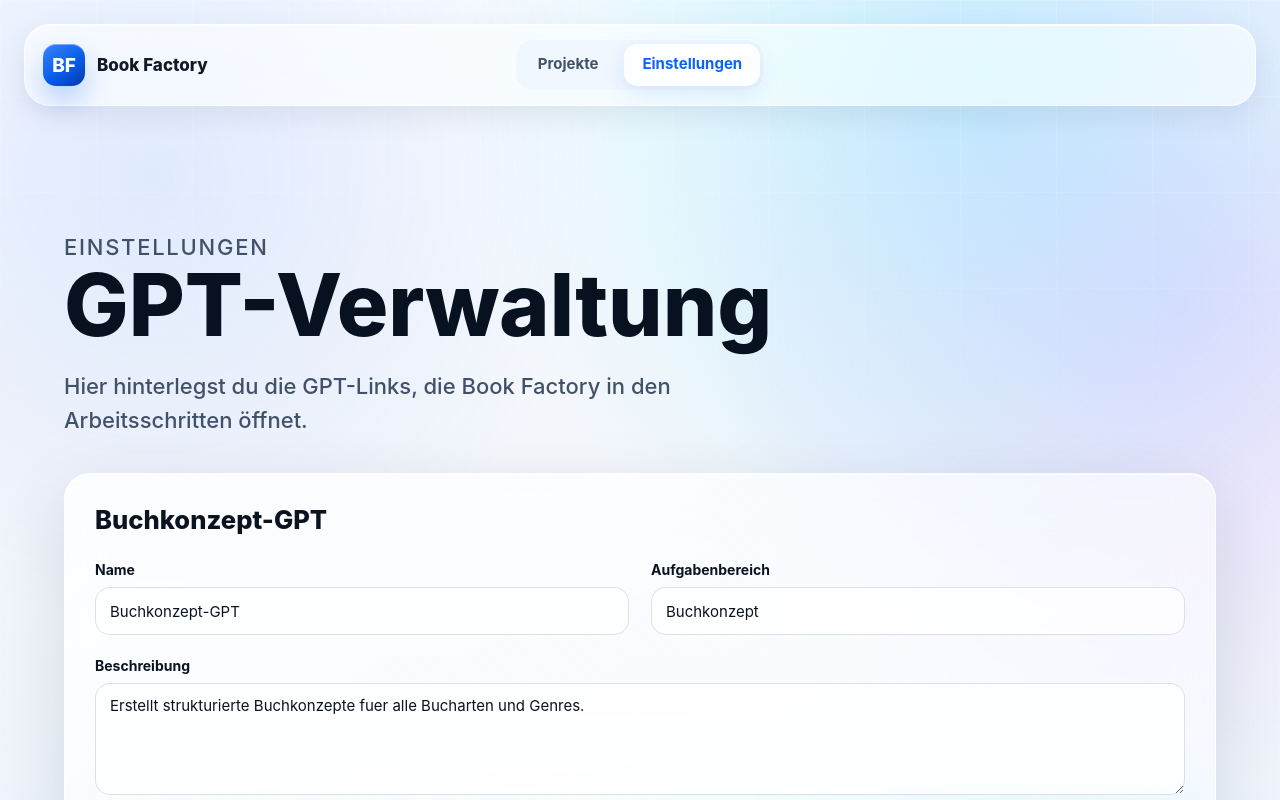
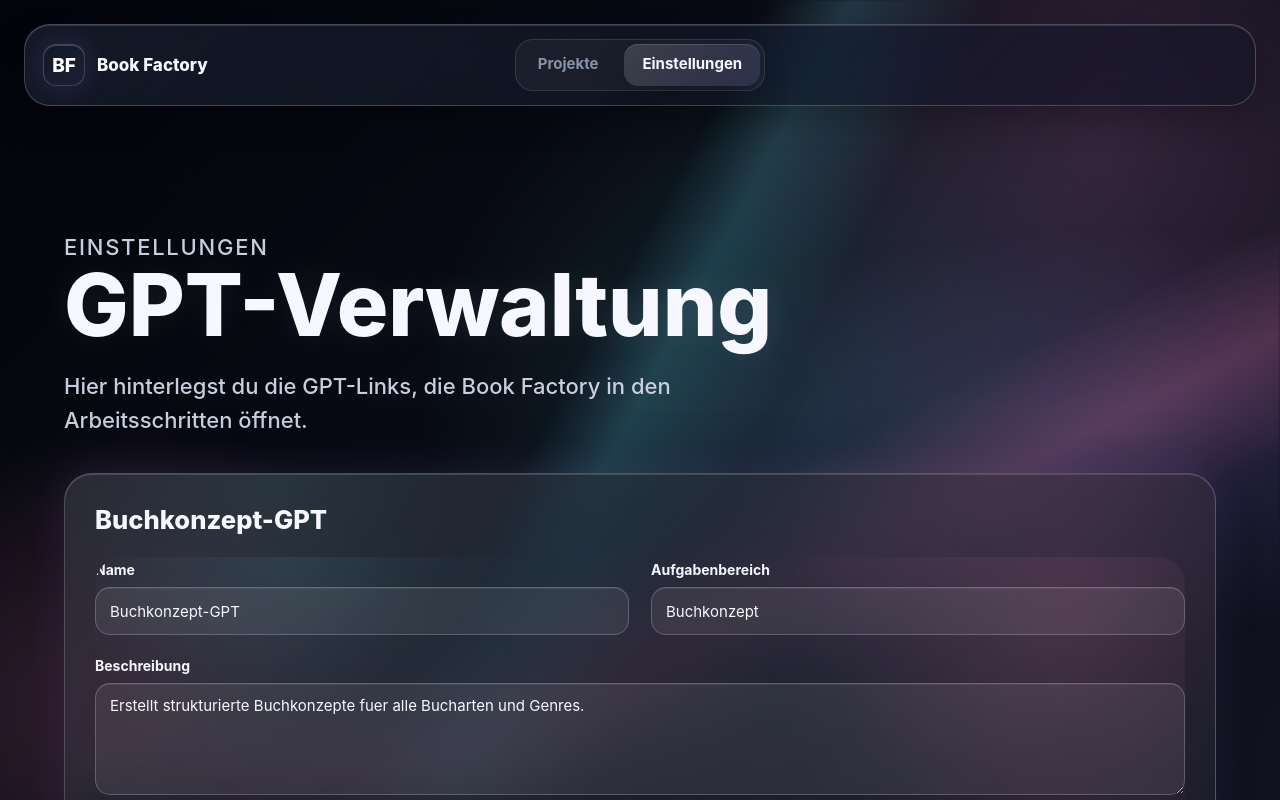
Before and after one commit to klausimaus75-boop/book-factory, a React (Vite) app: page /settings in a window 1280 px wide. Shown: the top 800 px of the page. Built offline with nearby package versions, Linux system fonts and the light colour scheme.

Commit message:
Switch to dark feminine Apple glass design

```diff
--- a/styles-apple.css
+++ b/styles-apple.css
@@ -1,39 +1,32 @@
-/* Apple Glass interface for Book Factory */
+/* Dark Apple Glass interface for Book Factory */
 :root {
-  color-scheme: light;
-  --bg: #f5f8fc;
-  --bg-strong: #ffffff;
-  --text: #0b1220;
-  --text-soft: #42516a;
-  --text-muted: #6c7a92;
-  --line: rgba(130, 148, 178, 0.26);
-  --line-strong: rgba(90, 110, 145, 0.32);
-  --glass: rgba(255, 255, 255, 0.72);
-  --glass-strong: rgba(255, 255, 255, 0.86);
-  --glass-soft: rgba(255, 255, 255, 0.48);
-  --blue: #0a63ff;
-  --blue-strong: #004ee7;
-  --blue-soft: rgba(10, 99, 255, 0.12);
-  --green: #10a75a;
-  --orange: #d97706;
-  --red: #d92d20;
-  --violet: #7c3aed;
-  --shadow-sm: 0 10px 30px rgba(15, 23, 42, 0.08);
-  --shadow-md: 0 22px 70px rgba(15, 23, 42, 0.12);
-  --shadow-lg: 0 30px 100px rgba(26, 57, 112, 0.18);
+  color-scheme: dark;
+  --bg: #05070d;
+  --bg-2: #0b0f19;
+  --text: #f7f8ff;
+  --text-soft: #c8cede;
+  --text-muted: #8993a8;
+  --line: rgba(216, 224, 255, 0.13);
+  --line-strong: rgba(231, 220, 255, 0.24);
+  --glass: rgba(21, 26, 40, 0.62);
+  --glass-strong: rgba(31, 36, 54, 0.76);
+  --glass-soft: rgba(255, 255, 255, 0.055);
+  --blue: #6ea8ff;
+  --blue-strong: #3e73ff;
+  --pink: #f18ad7;
+  --rose: #ff7fb3;
+  --violet: #a78bfa;
+  --cyan: #67e8f9;
+  --green: #58d68d;
+  --orange: #f6b15d;
+  --red: #ff7a70;
+  --shadow-sm: 0 12px 34px rgba(0, 0, 0, 0.24);
+  --shadow-md: 0 26px 80px rgba(0, 0, 0, 0.38);
+  --shadow-glow: 0 0 44px rgba(167, 139, 250, 0.16);
   --radius-sm: 12px;
   --radius-md: 18px;
-  --radius-lg: 26px;
+  --radius-lg: 28px;
   --radius-xl: 34px;
-  --space-1: 4px;
-  --space-2: 8px;
-  --space-3: 12px;
-  --space-4: 16px;
-  --space-5: 20px;
-  --space-6: 24px;
-  --space-7: 32px;
-  --space-8: 40px;
-  --space-9: 56px;
   font-family: -apple-system, BlinkMacSystemFont, "SF Pro Display", "SF Pro Text", "Segoe UI", sans-serif;
   font-synthesis: none;
   text-rendering: optimizeLegibility;
@@ -55,24 +48,37 @@ body {
 body {
   color: var(--text);
   background:
-    radial-gradient(circle at 76% 12%, rgba(114, 222, 255, 0.38), transparent 32rem),
-    radial-gradient(circle at 92% 38%, rgba(185, 137, 255, 0.25), transparent 30rem),
-    radial-gradient(circle at 12% 22%, rgba(64, 128, 255, 0.13), transparent 28rem),
-    linear-gradient(180deg, #f9fbff 0%, var(--bg) 46%, #eef4fb 100%);
+    radial-gradient(circle at 10% 88%, rgba(255, 127, 179, 0.22), transparent 18rem),
+    radial-gradient(circle at 86% 18%, rgba(241, 138, 215, 0.18), transparent 24rem),
+    radial-gradient(circle at 64% 52%, rgba(103, 232, 249, 0.13), transparent 25rem),
+    linear-gradient(135deg, #02040a 0%, #080b14 42%, #111321 100%);
   background-attachment: fixed;
 }
 
-body::before {
+body::before,
+body::after {
   position: fixed;
   inset: 0;
   z-index: -1;
   content: "";
   pointer-events: none;
+}
+
+body::before {
+  background:
+    linear-gradient(118deg, transparent 0 45%, rgba(103, 232, 249, 0.18) 50%, transparent 58%),
+    linear-gradient(153deg, transparent 0 60%, rgba(255, 127, 179, 0.2) 68%, transparent 76%),
+    radial-gradient(ellipse at 88% 54%, rgba(167, 139, 250, 0.16), transparent 34rem);
+  filter: blur(1px);
+}
+
+body::after {
+  opacity: 0.42;
   background-image:
-    linear-gradient(rgba(255, 255, 255, 0.42) 1px, transparent 1px),
-    linear-gradient(90deg, rgba(255, 255, 255, 0.42) 1px, transparent 1px);
-  background-size: 96px 96px;
-  mask-image: linear-gradient(to bottom, rgba(0, 0, 0, 0.5), transparent 62%);
+    linear-gradient(rgba(255, 255, 255, 0.04) 1px, transparent 1px),
+    linear-gradient(90deg, rgba(255, 255, 255, 0.04) 1px, transparent 1px);
+  background-size: 92px 92px;
+  mask-image: linear-gradient(to bottom, rgba(0, 0, 0, 0.72), transparent 78%);
 }
 
 a {
@@ -105,12 +111,12 @@ button {
   width: min(1440px, calc(100% - 48px));
   margin: 24px auto 0;
   padding: 14px 18px;
-  border: 1px solid rgba(255, 255, 255, 0.78);
+  border: 1px solid var(--line-strong);
   border-radius: 26px;
-  background: rgba(255, 255, 255, 0.62);
-  box-shadow: var(--shadow-sm), inset 0 1px 0 rgba(255, 255, 255, 0.82);
-  backdrop-filter: blur(28px) saturate(170%);
-  -webkit-backdrop-filter: blur(28px) saturate(170%);
+  background: linear-gradient(135deg, rgba(26, 31, 47, 0.76), rgba(16, 20, 33, 0.58));
+  box-shadow: var(--shadow-sm), inset 0 1px 0 rgba(255, 255, 255, 0.14);
+  backdrop-filter: blur(30px) saturate(170%);
+  -webkit-backdrop-filter: blur(30px) saturate(170%);
 }
 
 .brand,
@@ -122,9 +128,9 @@ nav {
 
 .brand {
   gap: 12px;
+  color: var(--text);
   font-size: 17px;
   font-weight: 760;
-  color: #121927;
 }
 
 .brand-mark {
@@ -132,29 +138,30 @@ nav {
   width: 42px;
   height: 42px;
   place-items: center;
+  border: 1px solid rgba(255, 255, 255, 0.18);
   border-radius: 13px;
   color: #fff;
   font-size: 19px;
   font-weight: 800;
   letter-spacing: 0;
-  background: linear-gradient(145deg, #3b82ff 0%, #075bea 58%, #0337a7 100%);
-  box-shadow: 0 14px 28px rgba(10, 99, 255, 0.28), inset 0 1px 0 rgba(255, 255, 255, 0.38);
+  background: linear-gradient(145deg, #111827, #1b2134);
+  box-shadow: inset 0 1px 0 rgba(255, 255, 255, 0.18), 0 0 24px rgba(167, 139, 250, 0.16);
 }
 
 nav {
   justify-content: center;
   gap: 8px;
   padding: 4px;
-  border: 1px solid rgba(255, 255, 255, 0.7);
+  border: 1px solid var(--line);
   border-radius: 18px;
-  background: rgba(234, 241, 252, 0.48);
+  background: rgba(255, 255, 255, 0.045);
 }
 
 .nav-link {
   min-height: 42px;
   padding: 10px 18px;
   border-radius: 14px;
-  color: var(--text-soft);
+  color: var(--text-muted);
   font-size: 15px;
   font-weight: 680;
   transition: background 180ms ease, color 180ms ease, box-shadow 180ms ease, transform 180ms ease;
@@ -162,13 +169,13 @@ nav {
 
 .nav-link:hover {
   color: var(--text);
-  background: rgba(255, 255, 255, 0.62);
+  background: rgba(255, 255, 255, 0.07);
 }
 
 .nav-link.active {
-  color: var(--blue);
-  background: rgba(255, 255, 255, 0.86);
-  box-shadow: 0 8px 22px rgba(37, 99, 235, 0.12), inset 0 1px 0 #fff;
+  color: var(--text);
+  background: linear-gradient(135deg, rgba(255, 255, 255, 0.15), rgba(167, 139, 250, 0.13));
+  box-shadow: inset 0 1px 0 rgba(255, 255, 255, 0.13), 0 14px 32px rgba(0, 0, 0, 0.2);
 }
 
 .account-menu {
@@ -183,16 +190,15 @@ nav {
 .account-initial {
   width: 38px;
   height: 38px;
-  border: 1px solid rgba(255, 255, 255, 0.76);
+  border: 1px solid rgba(255, 255, 255, 0.18);
   border-radius: 999px;
-  box-shadow: inset 0 1px 0 #fff;
 }
 
 .account-initial {
   display: grid;
   place-items: center;
   color: var(--text);
-  background: linear-gradient(145deg, #f7fbff, #e7eef9);
+  background: linear-gradient(145deg, rgba(167, 139, 250, 0.3), rgba(255, 127, 179, 0.2));
   font-weight: 760;
 }
 
@@ -218,11 +224,12 @@ nav {
 .page-header h1 {
   max-width: 850px;
   margin: 0;
-  color: #08111f;
+  color: var(--text);
   font-size: clamp(48px, 7vw, 86px);
   font-weight: 820;
   line-height: 0.96;
   letter-spacing: 0;
+  text-shadow: 0 0 34px rgba(255, 255, 255, 0.08);
 }
 
 .page-header p {
@@ -258,9 +265,10 @@ nav {
   justify-content: center;
   min-height: 46px;
   padding: 12px 20px;
-  border: 1px solid rgba(255, 255, 255, 0.7);
+  border: 1px solid rgba(255, 255, 255, 0.16);
   border-radius: 15px;
   cursor: pointer;
+  color: var(--text);
   font-size: 15px;
   font-weight: 760;
   line-height: 1.1;
@@ -288,21 +296,19 @@ nav {
 
 .button.primary {
   color: #fff;
-  background: linear-gradient(180deg, #2f7dff, var(--blue));
-  box-shadow: 0 16px 30px rgba(10, 99, 255, 0.26), inset 0 1px 0 rgba(255, 255, 255, 0.34);
+  background: linear-gradient(135deg, #5877ff 0%, #7c5cff 48%, #dd72c6 100%);
+  box-shadow: 0 18px 36px rgba(124, 92, 255, 0.28), 0 0 34px rgba(241, 138, 215, 0.16), inset 0 1px 0 rgba(255, 255, 255, 0.34);
 }
 
 .button.primary:hover:not(:disabled) {
-  background: linear-gradient(180deg, #3a85ff, var(--blue-strong));
-  box-shadow: 0 20px 38px rgba(10, 99, 255, 0.3), inset 0 1px 0 rgba(255, 255, 255, 0.42);
+  box-shadow: 0 22px 44px rgba(124, 92, 255, 0.34), 0 0 44px rgba(241, 138, 215, 0.22), inset 0 1px 0 rgba(255, 255, 255, 0.42);
 }
 
 .button.secondary,
 .inline-step-link,
 .google-login-button {
-  color: var(--text);
-  background: rgba(255, 255, 255, 0.68);
-  box-shadow: 0 10px 24px rgba(15, 23, 42, 0.07), inset 0 1px 0 rgba(255, 255, 255, 0.86);
+  background: rgba(255, 255, 255, 0.065);
+  box-shadow: inset 0 1px 0 rgba(255, 255, 255, 0.12);
   backdrop-filter: blur(18px);
   -webkit-backdrop-filter: blur(18px);
 }
@@ -310,20 +316,19 @@ nav {
 .button.secondary:hover:not(:disabled),
 .inline-step-link:hover,
 .google-login-button:hover {
-  border-color: rgba(10, 99, 255, 0.24);
-  background: rgba(255, 255, 255, 0.86);
+  border-color: rgba(241, 138, 215, 0.34);
+  background: rgba(255, 255, 255, 0.1);
 }
 
 .button.danger {
-  color: #a31710;
-  background: rgba(255, 232, 229, 0.82);
-  box-shadow: inset 0 1px 0 rgba(255, 255, 255, 0.7);
+  color: #ffd0cc;
+  background: rgba(255, 122, 112, 0.13);
 }
 
 .text-button {
   padding: 8px 10px;
   border-radius: 11px;
-  color: var(--blue);
+  color: #e9c5ff;
   background: transparent;
   cursor: pointer;
   font-size: 14px;
@@ -331,7 +336,7 @@ nav {
 }
 
 .text-button:hover {
-  background: var(--blue-soft);
+  background: rgba(241, 138, 215, 0.13);
 }
 
 .actions,
@@ -355,11 +360,31 @@ nav {
 .form-grid,
 .project-list,
 .auth-panel {
-  border: 1px solid rgba(255, 255, 255, 0.72);
-  background: linear-gradient(145deg, var(--glass-strong), var(--glass-soft));
-  box-shadow: var(--shadow-md), inset 0 1px 0 rgba(255, 255, 255, 0.82);
-  backdrop-filter: blur(26px) saturate(160%);
-  -webkit-backdrop-filter: blur(26px) saturate(160%);
+  position: relative;
+  overflow: hidden;
+  border: 1px solid var(--line-strong);
+  background:
+    linear-gradient(145deg, rgba(255, 255, 255, 0.11), rgba(255, 255, 255, 0.045)),
+    rgba(12, 16, 27, 0.62);
+  box-shadow: var(--shadow-md), var(--shadow-glow), inset 0 1px 0 rgba(255, 255, 255, 0.14);
+  backdrop-filter: blur(30px) saturate(160%);
+  -webkit-backdrop-filter: blur(30px) saturate(160%);
+}
+
+.metric-panel::before,
+.detail-panel::before,
+.empty-state::before,
+.workflow-section::before,
+.form-grid::before,
+.project-list::before,
+.auth-panel::before {
+  position: absolute;
+  inset: 0;
+  content: "";
+  pointer-events: none;
+  background:
+    radial-gradient(circle at 18% 0%, rgba(103, 232, 249, 0.08), transparent 15rem),
+    radial-gradient(circle at 88% 18%, rgba(255, 127, 179, 0.11), transparent 18rem);
 }
 
 .metric-panel,
@@ -368,6 +393,16 @@ nav {
 .workflow-section,
 .form-grid {
   border-radius: var(--radius-lg);
+}
+
+.metric-panel > *,
+.detail-panel > *,
+.empty-state > *,
+.workflow-section > *,
+.form-grid > *,
+.project-list > *,
+.auth-panel > * {
+  position: relative;
 }
 
 .metric-panel,
@@ -384,7 +419,7 @@ nav {
 .progress-panel strong {
   display: block;
   margin-top: 12px;
-  color: #061225;
+  color: var(--text);
   font-size: 56px;
   font-weight: 820;
   line-height: 0.95;
@@ -431,7 +466,7 @@ nav {
   padding: 22px 24px;
   border-bottom: 1px solid var(--line);
   color: var(--text);
-  transition: background 180ms ease, transform 180ms ease;
+  transition: background 180ms ease;
 }
 
 .project-row:last-child {
@@ -439,7 +474,7 @@ nav {
 }
 
 .project-row:hover {
-  background: rgba(255, 255, 255, 0.48);
+  background: rgba(255, 255, 255, 0.06);
 }
 
 .project-row strong {
@@ -460,10 +495,10 @@ nav {
   display: inline-flex;
   width: fit-content;
   padding: 8px 12px;
-  border: 1px solid rgba(10, 99, 255, 0.16);
+  border: 1px solid rgba(241, 138, 215, 0.2);
   border-radius: 999px;
-  color: var(--blue);
-  background: rgba(10, 99, 255, 0.09);
+  color: #ffd4f1;
+  background: rgba(241, 138, 215, 0.1);
   font-size: 13px;
   font-weight: 760;
 }
@@ -477,8 +512,7 @@ nav {
   height: 9px;
   overflow: hidden;
   border-radius: 999px;
-  background: rgba(112, 128, 152, 0.18);
-  box-shadow: inset 0 1px 2px rgba(15, 23, 42, 0.08);
+  background: rgba(255, 255, 255, 0.1);
 }
 
 .progress-track.large {
@@ -488,8 +522,8 @@ nav {
 .progress-track div {
   height: 100%;
   border-radius: inherit;
-  background: linear-gradient(90deg, #48b6ff, var(--blue), #7c3aed);
-  box-shadow: 0 0 18px rgba(10, 99, 255, 0.35);
+  background: linear-gradient(90deg, var(--cyan), var(--violet), var(--pink));
+  box-shadow: 0 0 18px rgba(241, 138, 215, 0.28);
 }
 
 .detail-panel h2,
@@ -525,9 +559,9 @@ nav {
 .compact-data-list div {
   min-width: 0;
   padding: 16px;
-  border: 1px solid rgba(255, 255, 255, 0.68);
+  border: 1px solid var(--line);
   border-radius: 16px;
-  background: rgba(255, 255, 255, 0.46);
+  background: rgba(255, 255, 255, 0.045);
 }
 
 .data-list dd,
@@ -579,12 +613,12 @@ nav {
 .large-textarea,
 .thought-textarea {
   width: 100%;
-  border: 1px solid rgba(112, 128, 152, 0.24);
+  border: 1px solid var(--line-strong);
   border-radius: 15px;
   outline: none;
   color: var(--text);
-  background: rgba(255, 255, 255, 0.72);
-  box-shadow: inset 0 1px 0 rgba(255, 255, 255, 0.92);
+  background: rgba(255, 255, 255, 0.07);
+  box-shadow: inset 0 1px 0 rgba(255, 255, 255, 0.08);
   transition: border-color 170ms ease, box-shadow 170ms ease, background 170ms ease;
 }
 
@@ -604,7 +638,7 @@ nav {
 
 .field input::placeholder,
 .field textarea::placeholder {
-  color: #8a96aa;
+  color: var(--text-muted);
 }
 
 .field input:hover,
@@ -613,8 +647,8 @@ nav {
 .status-select select:hover,
 .large-textarea:hover,
 .thought-textarea:hover {
-  border-color: rgba(10, 99, 255, 0.32);
-  background: rgba(255, 255, 255, 0.86);
+  border-color: rgba(241, 138, 215, 0.34);
+  background: rgba(255, 255, 255, 0.095);
 }
 
 .field input:focus,
@@ -623,9 +657,9 @@ nav {
 .status-select select:focus,
 .large-textarea:focus,
 .thought-textarea:focus {
-  border-color: rgba(10, 99, 255, 0.68);
-  background: #fff;
-  box-shadow: 0 0 0 5px rgba(10, 99, 255, 0.12), inset 0 1px 0 #fff;
+  border-color: rgba(241, 138, 215, 0.68);
+  background: rgba(255, 255, 255, 0.12);
+  box-shadow: 0 0 0 5px rgba(241, 138, 215, 0.12), inset 0 1px 0 rgba(255, 255, 255, 0.12);
 }
 
 .custom-select-input {
@@ -678,14 +712,13 @@ nav {
   gap: 18px;
   align-items: center;
   padding: 18px;
-  border: 1px solid rgba(255, 255, 255, 0.72);
+  border: 1px solid var(--line);
   border-radius: 19px;
-  background: rgba(255, 255, 255, 0.5);
-  box-shadow: inset 0 1px 0 rgba(255, 255, 255, 0.74);
+  background: rgba(255, 255, 255, 0.045);
 }
 
 .workflow-step:hover {
-  background: rgba(255, 255, 255, 0.7);
+  background: rgba(255, 255, 255, 0.07);
 }
 
 .step-index {
@@ -693,9 +726,10 @@ nav {
   width: 46px;
   height: 46px;
   place-items: center;
+  border: 1px solid rgba(241, 138, 215, 0.18);
   border-radius: 15px;
-  color: var(--blue);
-  background: linear-gradient(145deg, rgba(10, 99, 255, 0.16), rgba(255, 255, 255, 0.7));
+  color: #ffd4f1;
+  background: linear-gradient(145deg, rgba(241, 138, 215, 0.18), rgba(167, 139, 250, 0.13));
   font-size: 18px;
   font-weight: 820;
 }
@@ -715,7 +749,7 @@ nav {
 
 .step-body h3 a,
 .inline-step-link {
-  color: var(--blue);
+  color: #f5c7ff;
 }
 
 .status-select {
@@ -740,9 +774,9 @@ nav {
 
 .warning-box,
 .warning-message {
-  border: 1px solid rgba(217, 119, 6, 0.24);
-  color: #7c4a03;
-  background: rgba(255, 247, 237, 0.82);
+  border: 1px solid rgba(246, 177, 93, 0.24);
+  color: #ffe0b8;
+  background: rgba(246, 177, 93, 0.12);
 }
 
 .warning-box {
@@ -760,9 +794,9 @@ nav {
 }
 
 .success-message {
-  border: 1px solid rgba(16, 167, 90, 0.24);
-  color: #08653a;
-  background: rgba(236, 253, 245, 0.84);
+  border: 1px solid rgba(88, 214, 141, 0.24);
+  color: #c4f8d9;
+  background: rgba(88, 214, 141, 0.12);
 }
 
 .warning-message a {
@@ -792,14 +826,14 @@ nav {
 .toggle-field input {
   width: 18px;
   height: 18px;
-  accent-color: var(--blue);
+  accent-color: var(--pink);
 }
 
 .version-list details {
   padding: 15px;
-  border: 1px solid rgba(255, 255, 255, 0.72);
+  border: 1px solid var(--line);
   border-radius: 16px;
-  background: rgba(255, 255, 255, 0.52);
+  background: rgba(255, 255, 255, 0.045);
 }
 
 .version-list summary {
@@ -814,7 +848,7 @@ nav {
   padding: 14px;
   border-radius: 14px;
   color: var(--text-soft);
-  background: rgba(255, 255, 255, 0.76);
+  background: rgba(0, 0, 0, 0.18);
   font-family: "SF Mono", ui-monospace, Menlo, Monaco, Consolas, monospace;
   font-size: 13px;
   line-height: 1.6;
@@ -869,8 +903,8 @@ nav {
   place-items: center;
   margin-right: 8px;
   border-radius: 999px;
-  color: var(--blue);
-  background: var(--blue-soft);
+  color: var(--text);
+  background: rgba(241, 138, 215, 0.18);
   font-weight: 800;
 }
 
@@ -991,6 +1025,7 @@ nav {
   }
 
   body {
+    color: #000;
     background: #fff;
   }
 
```
